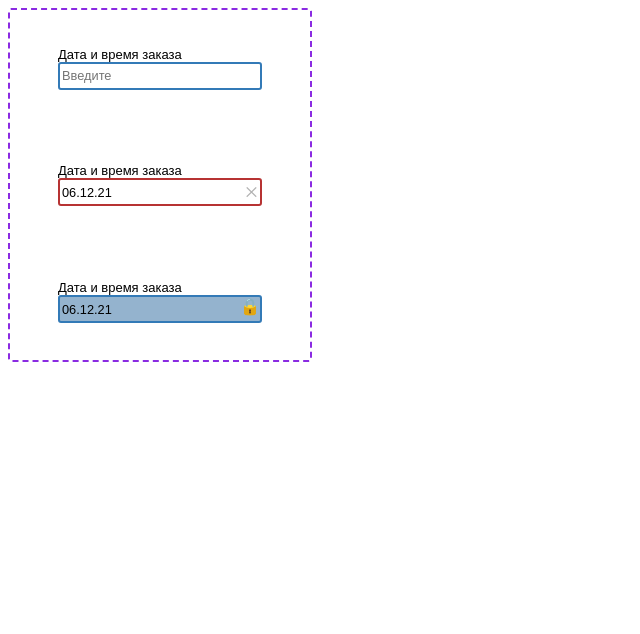
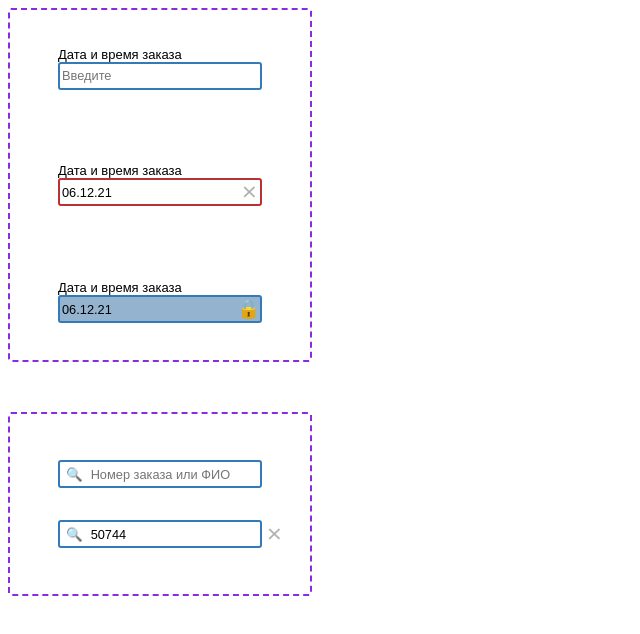
Before and after one commit to SukhanovPavel/admin-panel-makeup, a website: page blocks/ui-kit.html in a window 1280 px wide. Shown: the whole page, without its empty margins (0-640 px from the left). Drawn offline with Linux system fonts and the light colour scheme.

Commit message:
+ searchbar

```diff
--- a/blocks/input.css
+++ b/blocks/input.css
@@ -5,6 +5,9 @@
     flex-direction: column;
     justify-content: space-around;
     align-items: center ;
+}
+
+.input_border-style {
     border: dashed 2px blueviolet;
     border-radius: 3px;
 }
@@ -17,6 +20,7 @@
 }
 
 .inp {
+    width: 200px;
     border: none;
     background: none;
     font-size: 0.8rem;
@@ -40,7 +44,7 @@
     border: none;
     background: none;
     font-size: 25px;
-    transform: rotate(90deg);
+    transform: rotate(270deg);
     opacity: .3;
 }
 
@@ -52,6 +56,28 @@
 .closed {
     background: none;
     border: none;
+    font-size: large;
+    margin: 0;
+    padding: 0;
 }
 
-input[type="text"]::placeholder { color: black; }
+input[id="black"]::placeholder { color: black; }
+
+.searchbar {
+    margin-top: 50px;
+    width: 300px;
+    height: 180px;
+    display: flex;
+    flex-direction: column;
+    justify-content: center;
+    align-items: center ;
+}
+
+.search {
+    background: none;
+    border: none;
+}
+
+#searchForm {
+    margin: 1rem;
+}
--- a/blocks/ui-kit.html
+++ b/blocks/ui-kit.html
@@ -8,27 +8,40 @@
     <link rel="stylesheet" type="text/css" href="input.css">
 </head>
 <body>
-    <div class="input">
+    <div class="input input_border-style">
         <div class="field">
             <div type="text" class="topText">Дата и время заказа</div>
             <div class="inputForm inputForm_borderBlue">
-                <input  class="inp" placeholder="Введите">
+                <input type="text" class="inp" placeholder="Введите">
             </div>
         </div>
         <div class="field">
             <div type="text" class="topText">Дата и время заказа</div>
             <div class="inputForm inputForm_borderRed">
-                <input type="text" class="inp" placeholder="06.12.21">
-                <span class="x">&#215;</span>
+                <input type="text" class="inp" id="black" placeholder="06.12.21">
+                <input type="button" value="&#215;" class="x">
             </div>
         </div>
         <div class="field">
             <div type="text" class="topText">Дата и время заказа</div>
             <div class="inputForm inputForm_borderBlue inputForm_backgroundBlue">
-                <input type="text" class="inp" placeholder="06.12.21" disabled>
-                <span class="closed">&#128274;</span>
+                <input type="text" class="inp" id="black" placeholder="06.12.21" disabled>
+                <input type="button" value="&#128274;" class="closed">
             </div>
         </div>
     </div>
+
+    <div class="searchbar input_border-style">
+        <div class="inputForm inputForm_borderBlue" id="searchForm">
+            <input type="button" value="&#128269;" class="search">
+            <input type="search" name="" id="" class="inp" placeholder="Номер заказа или ФИО">
+        </div>
+        <div class="inputForm inputForm_borderBlue" id="searchForm">
+            <input type="button" value="&#128269;" class="search">
+            <input type="search" name="" id="black" class="inp" placeholder="50744">
+            <input type="button" value="&#215;" class="x">
+        </div>
+    </div>
+
 </body>
 </html>
```
